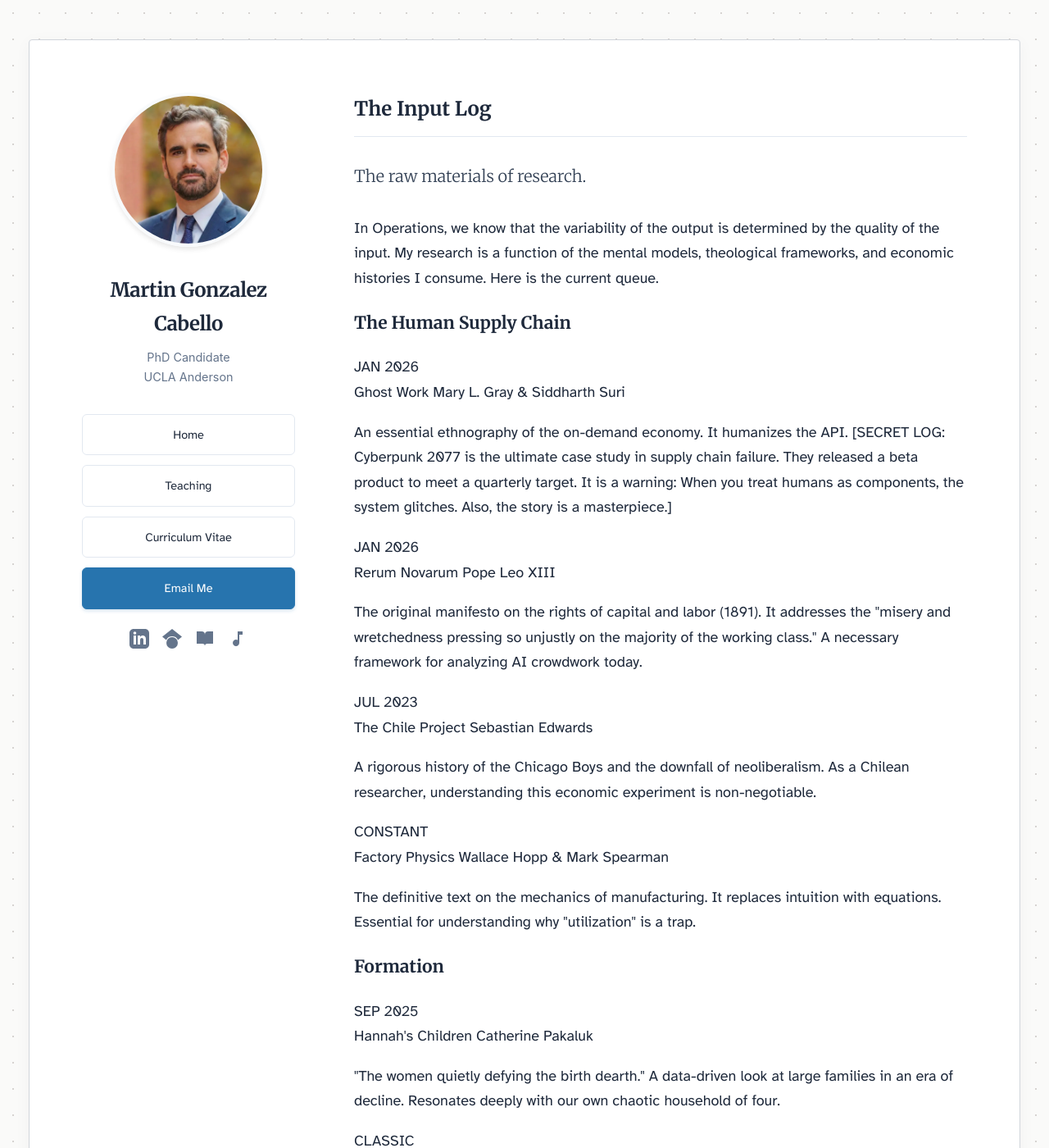
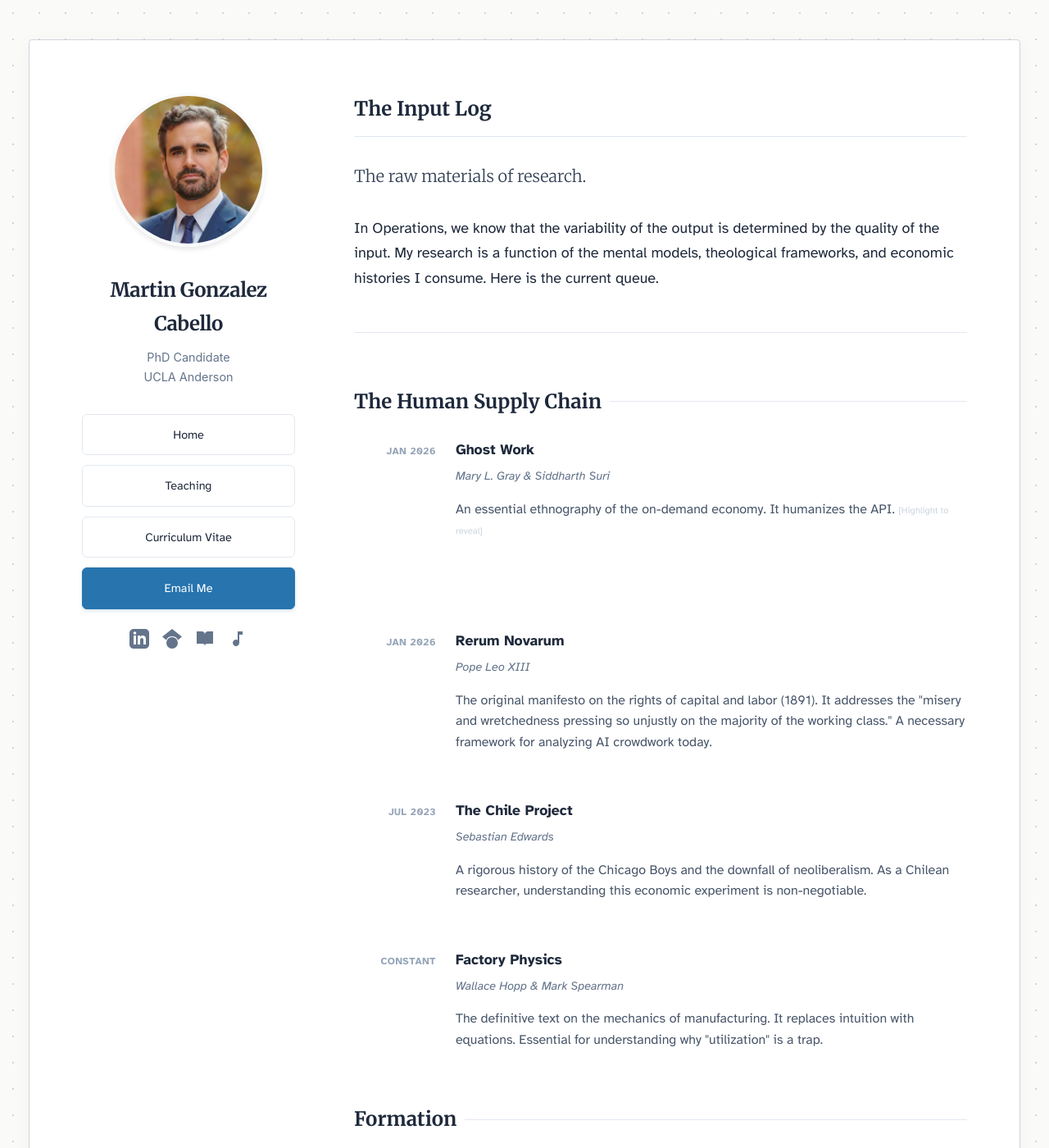
Before and after one commit to martins73/research-site, a Jekyll site: the page built from library.html, in a window 1280 px wide and 1400 px high. Shown: the whole window at 82% size. Built offline with Jekyll 4.4.1, drawn with Linux system fonts in a browser that asks for light colours.

Commit message:
Add library and manifesto styles to CSS

```diff
--- a/assets/css/style.css
+++ b/assets/css/style.css
@@ -247,3 +247,166 @@ h2 {
 .bible-ref:hover { color: #94a3b8; }
 
 @keyframes fadeIn { from { opacity: 0; } to { opacity: 1; } }
+
+/* --- LIBRARY STYLES --- */
+.library-intro {
+    margin-bottom: 4rem;
+    border-bottom: 1px solid var(--border);
+    padding-bottom: 2rem;
+}
+
+.bookshelf-title {
+    font-family: 'Merriweather', serif;
+    font-size: 1.5rem;
+    color: var(--text-main);
+    margin-top: 3rem;
+    margin-bottom: 1.5rem;
+    display: flex;
+    align-items: center;
+    gap: 10px;
+}
+
+.bookshelf-title::after {
+    content: "";
+    flex: 1;
+    height: 1px;
+    background: var(--border);
+}
+
+.book-grid {
+    display: grid;
+    grid-template-columns: 1fr;
+    gap: 2.5rem;
+}
+
+.book-item {
+    display: grid;
+    grid-template-columns: 100px 1fr; /* Space for date badge */
+    gap: 1.5rem;
+    align-items: baseline;
+}
+
+.book-meta {
+    text-align: right;
+    font-size: 0.75rem;
+    color: #94a3b8; /* Keep specific gray for meta */
+    font-weight: 700;
+    text-transform: uppercase;
+    letter-spacing: 0.5px;
+}
+
+.book-content { max-width: 650px; }
+
+.book-title {
+    font-weight: 700;
+    font-size: 1.1rem;
+    color: var(--text-main);
+    display: block;
+    margin-bottom: 0.25rem;
+}
+
+.book-author {
+    font-size: 0.9rem;
+    color: var(--text-light);
+    font-style: italic;
+    margin-bottom: 0.75rem;
+    display: block;
+}
+
+.book-comment {
+    font-size: 1rem;
+    color: #475569;
+    line-height: 1.6;
+}
+
+/* Invisible Ink */
+.ghost-text {
+    color: var(--bg-paper); /* Matches background (Invisible) */
+    font-size: 0.9rem;
+    user-select: text;
+    transition: color 0.2s;
+}
+.ghost-text::before {
+    content: " [Highlight to reveal] ";
+    color: #cbd5e1;
+    font-size: 0.7rem;
+}
+
+/* --- MANIFESTO STYLES --- */
+.manifesto-header {
+    border-bottom: 2px solid var(--accent);
+    margin-bottom: 2rem;
+    padding-bottom: 1rem;
+}
+
+.manifesto-title {
+    font-size: 2.5rem;
+    font-weight: 800;
+    color: var(--text-main);
+    margin-bottom: 0.5rem;
+    line-height: 1.1;
+}
+
+.manifesto-subtitle {
+    font-family: 'Merriweather', serif;
+    font-size: 1.25rem;
+    color: var(--text-light);
+    font-style: italic;
+}
+
+.manifesto-body {
+    font-size: 1.2rem;
+    max-width: 700px;
+    margin-top: 3rem;
+}
+
+.manifesto-body p { margin-bottom: 1.5rem; }
+
+.pull-quote {
+    border-left: 4px solid var(--accent);
+    padding-left: 1.5rem;
+    font-size: 1.4rem;
+    font-weight: 600;
+    color: var(--text-main);
+    margin: 3rem 0;
+    font-family: 'Merriweather', serif;
+}
+
+/* --- CV SPECIFIC STYLES --- */
+.cv-header-group {
+    display: flex;
+    align-items: center;
+    gap: 12px;
+}
+
+.cv-logo {
+    width: 28px;
+    height: 28px;
+    object-fit: contain;
+    opacity: 0.9;
+    transition: transform 0.2s;
+}
+
+/* Animate logo when hovering the link */
+a .cv-logo:hover {
+    transform: scale(1.1);
+    opacity: 1;
+}
+
+.cv-institution-link {
+    color: inherit;
+    text-decoration: none;
+    font-weight: 600;
+}
+
+.cv-institution-link:hover {
+    color: var(--accent); /* Uses your site blue (#2774AE) */
+    text-decoration: underline;
+}
+
+/* Reusing your badge style for the research/industry tags if needed */
+.cv-desc ul {
+    margin-top: 0.5rem;
+    padding-left: 1.2rem;
+    color: var(--text-light);
+}
```
